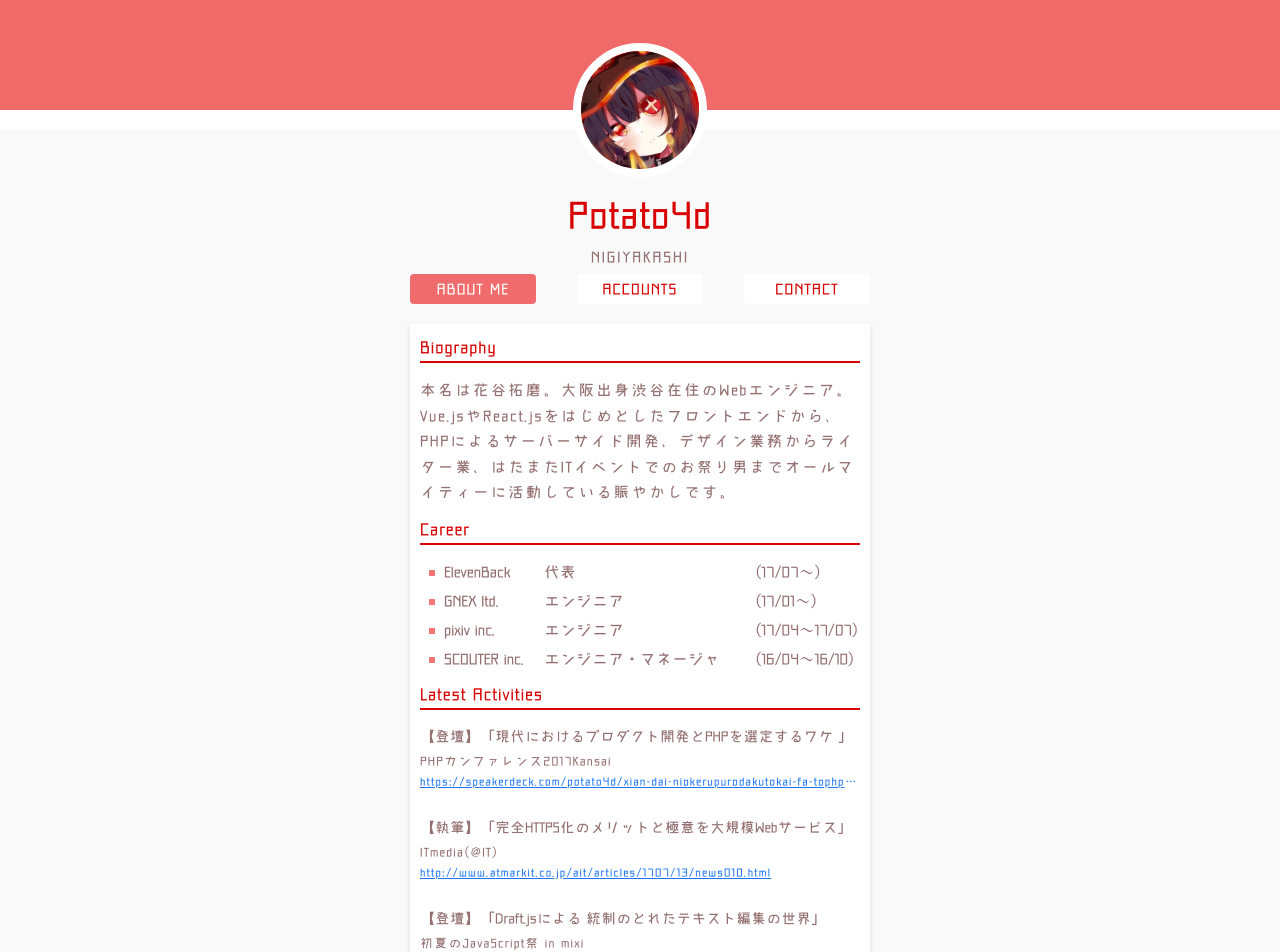
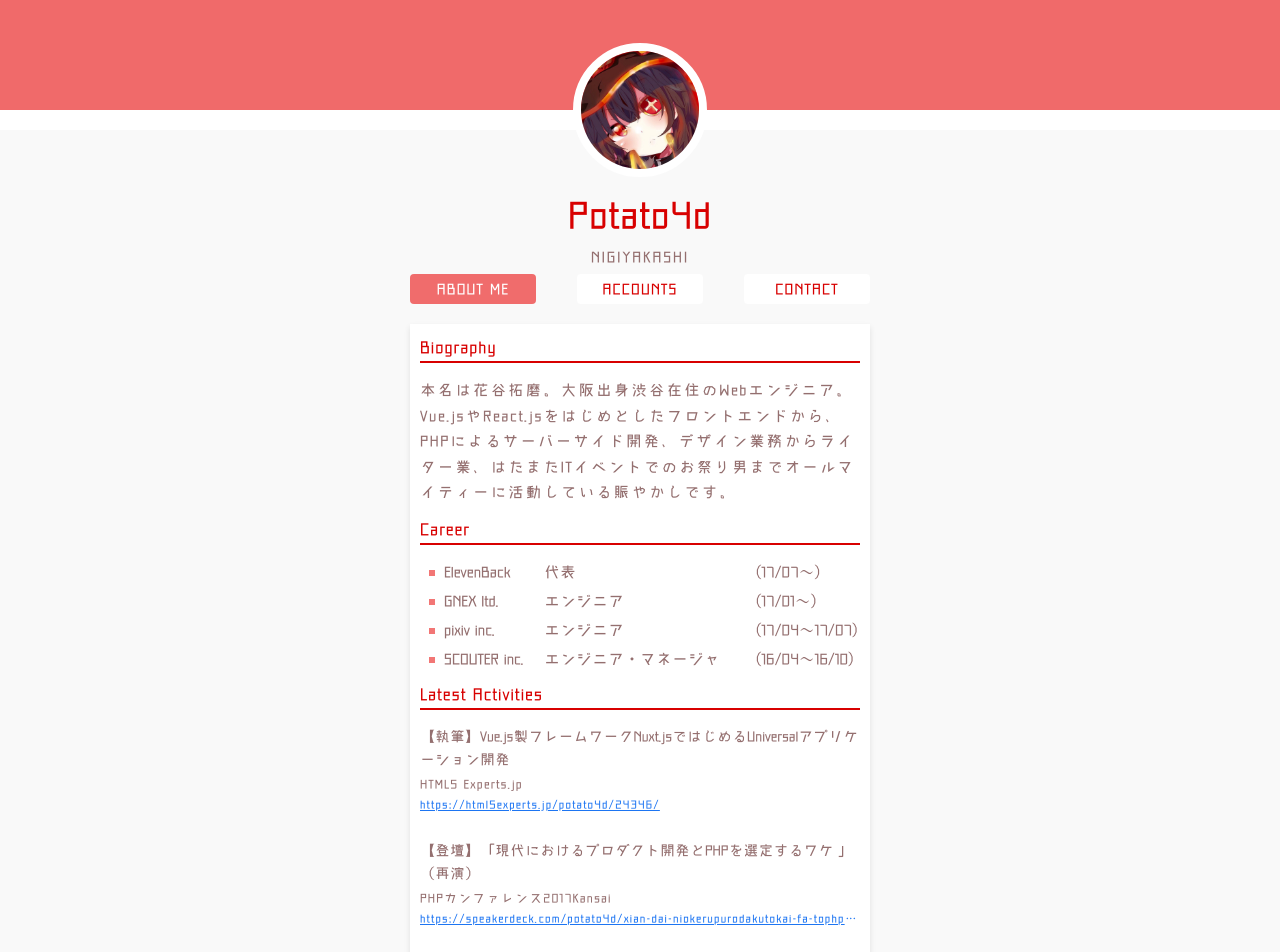
Before and after one commit to potato4d/potato4d.me, a Nuxt app: page / in a window 1280 px wide. Shown: the top 952 px of the page. Built offline with nearby package versions, Linux system fonts and the light colour scheme.

Commit message:
Add Activity

```diff
--- a/pages/index.vue
+++ b/pages/index.vue
@@ -36,9 +36,22 @@
     <section>
       <h1>Latest Activities</h1>
       <dl>
+
+        <dt>【執筆】Vue.js製フレームワークNuxt.jsではじめるUniversalアプリケーション開発</dt>
+        <dd>
+          <span>HTML5 Experts.jp</span><br>
+          <span class="link"><a href="https://html5experts.jp/potato4d/24346/" target="_blank" rel="noopener" >https://html5experts.jp/potato4d/24346/</a></span>
+        </dd>
+
+        <dt>【登壇】「現代におけるプロダクト開発とPHPを選定するワケ 」（再演）</dt>
+        <dd>
+          <span>PHPカンファレンス2017Kansai</span><br>
+          <span class="link"><a href="https://speakerdeck.com/potato4d/xian-dai-niokerupurodakutokai-fa-tophpwoxuan-ding-suruwake-at-tokyo-number-phpcon2017" target="_blank" rel="noopener" >https://speakerdeck.com/potato4d/xian-dai-niokerupurodakutokai-fa-tophpwoxuan-ding-suruwake-at-tokyo-number-phpcon2017</a></span>
+        </dd>
+
         <dt>【登壇】「現代におけるプロダクト開発とPHPを選定するワケ 」</dt>
         <dd>
-          <span>PHPカンファレンス2017Kansai</span><br>
+          <span>PHPカンファレンス2017(東京)</span><br>
           <span class="link"><a href="https://speakerdeck.com/potato4d/xian-dai-niokerupurodakutokai-fa-tophpwoxuan-ding-suruwake-number-phpkansai" target="_blank" rel="noopener" >https://speakerdeck.com/potato4d/xian-dai-niokerupurodakutokai-fa-tophpwoxuan-ding-suruwake-number-phpkansai</a></span>
         </dd>
 
```
